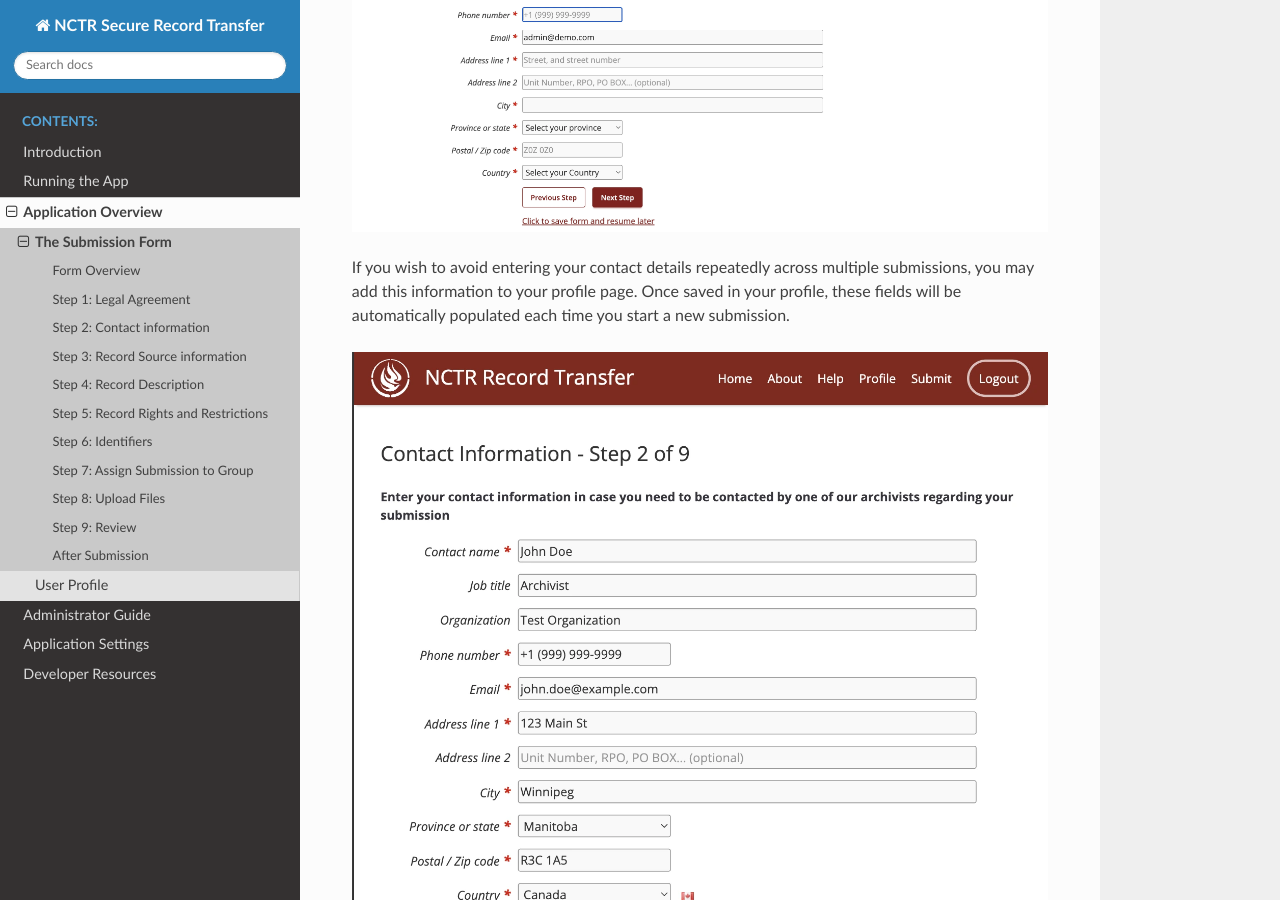
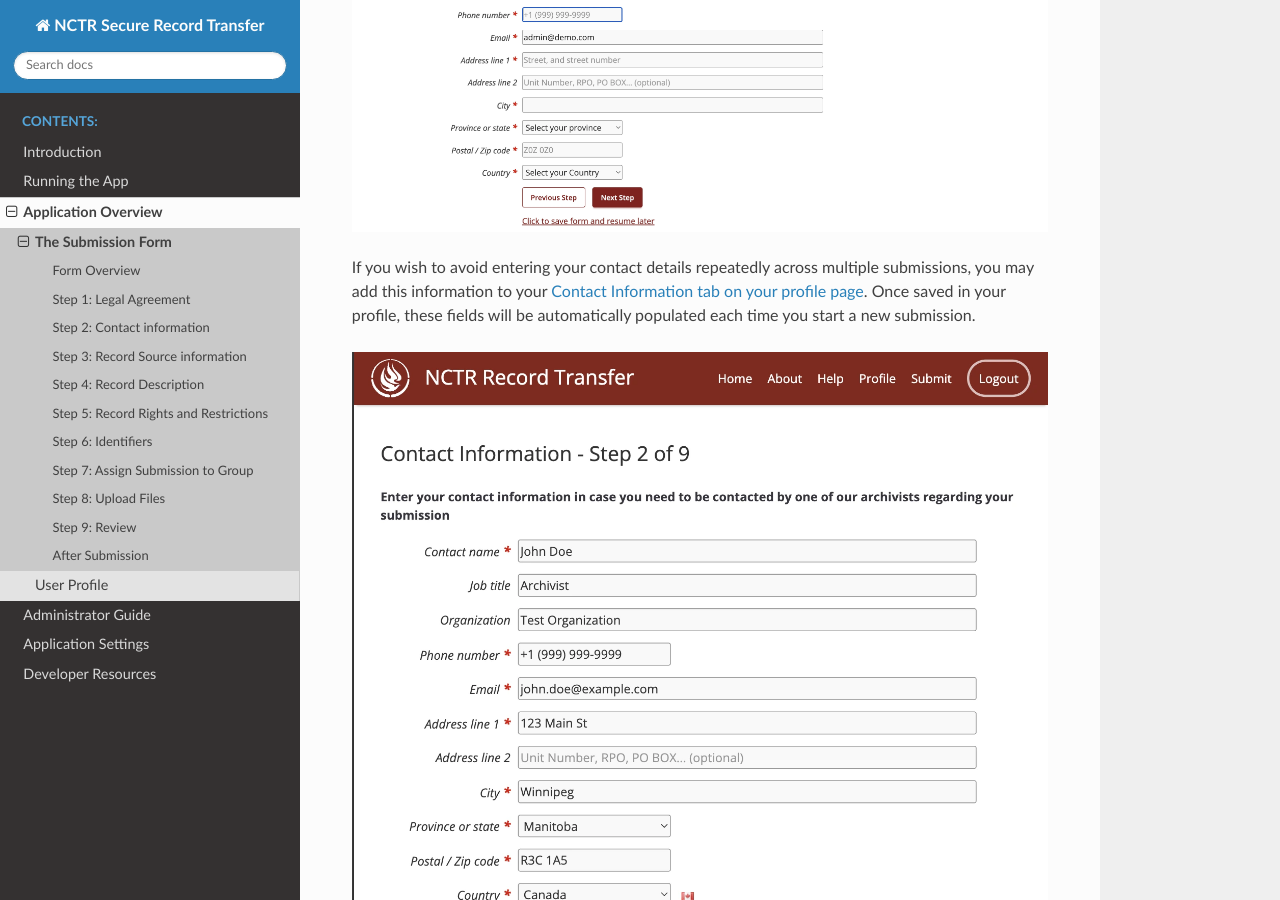
Before and after one commit to NationalCentreTruthReconciliation/Secure-Record-Transfer, a Sphinx documentation site: the page built from docs/application_overview/submission-form.rst, in a window 1280 px wide and 900 px high, scrolled down 2337 px. Built offline with Sphinx 7.4.7 and the Read the Docs theme 3.1.0, drawn with Linux system fonts in a browser that asks for light colours.

Commit message:
Add contact info tab link in submission form docs

```diff
--- a/docs/application_overview/submission-form.rst
+++ b/docs/application_overview/submission-form.rst
@@ -62,7 +62,7 @@
 .. image:: images/submission_step_2.webp
     :alt: Step 2 of the submission form
 
-If you wish to avoid entering your contact details repeatedly across multiple submissions, you may add this information to your profile page. Once saved in your profile, these fields will be automatically populated each time you start a new submission.
+If you wish to avoid entering your contact details repeatedly across multiple submissions, you may add this information to your :ref:`Contact Information tab on your profile page <user-profile-contact-info>`. Once saved in your profile, these fields will be automatically populated each time you start a new submission.
 
 .. image:: images/submission_step_2_prefilled.webp
     :alt: Step 2 of the submission form prefilled
@@ -74,8 +74,6 @@
 
 .. image:: images/submission_step_2_save_modal.webp
     :alt: Step 2 of the submission form save modal
-
-
 
 
 Step 3: Record Source information
--- a/docs/application_overview/user-profile.rst
+++ b/docs/application_overview/user-profile.rst
@@ -26,6 +26,8 @@
     :alt: User profile personal information
 
 To save changes made to personal information, click on the "Save" button.
+
+.. _user-profile-contact-info:
 
 Contact Information Tab
 -----------------------
```
